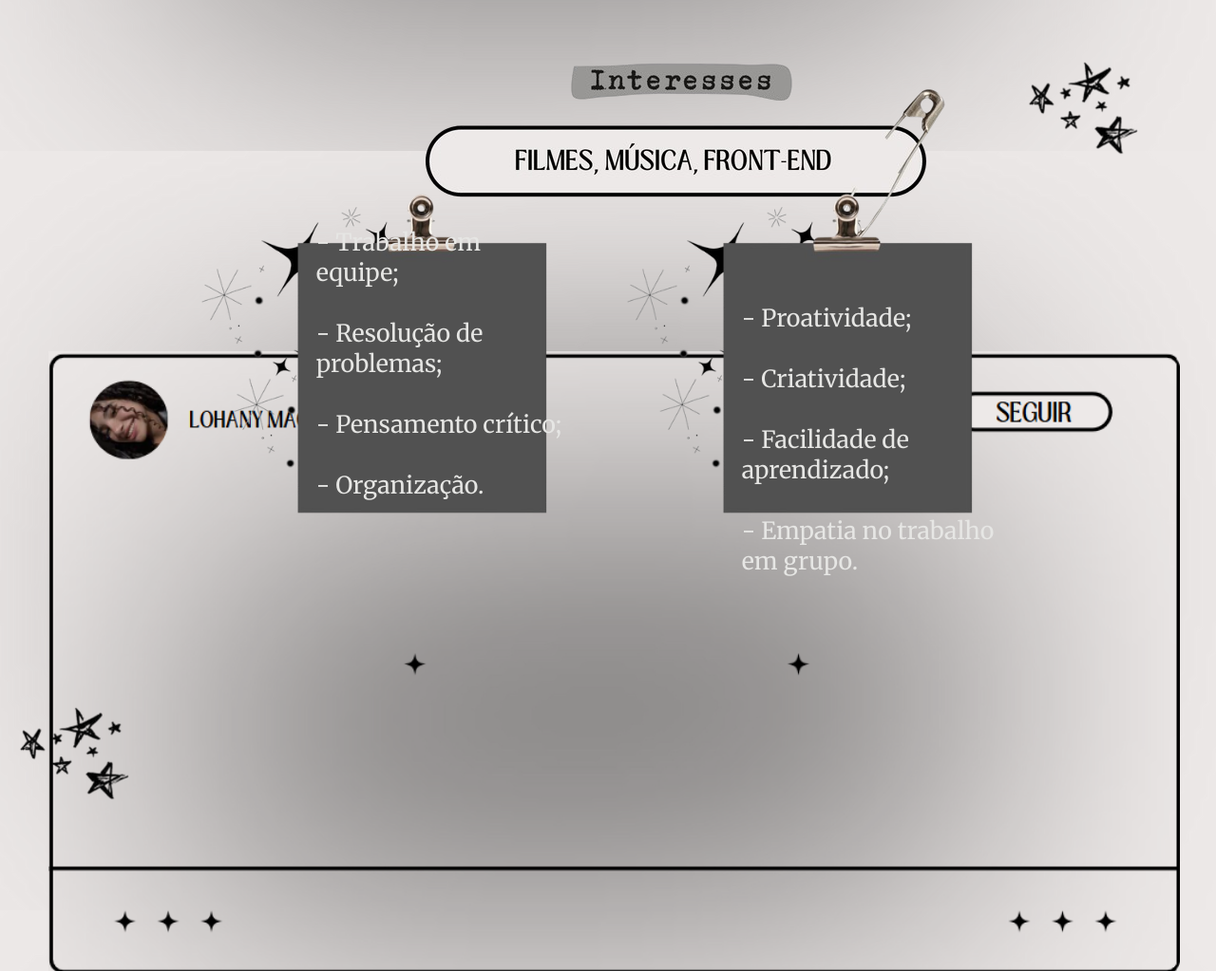
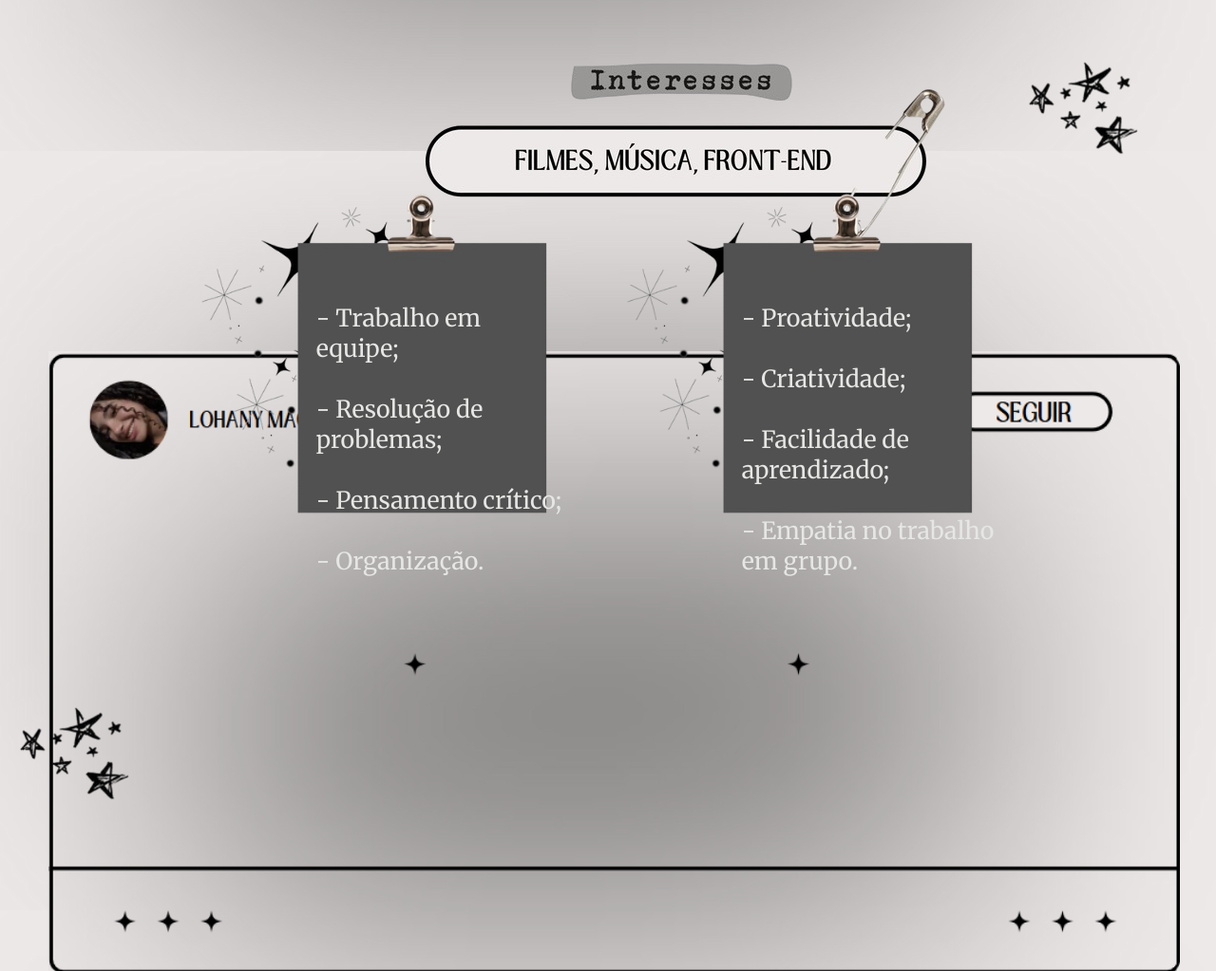
Before and after one commit to Lohanyy17/Portfolio, a Flask app: page / in a window 1280 px wide; the page is wider, and only the part inside the window is pictured. Shown: the part 3041-4064 px from the top of that part at 95% size. Run offline with Flask 3, Linux system fonts and the light colour scheme.

Commit message:
Update style.css

```diff
--- a/static/styles/style.css
+++ b/static/styles/style.css
@@ -305,7 +305,7 @@ body {
     color: #e6e6e4 ;
     font-size: 25px;
     position: absolute;
-    top: 410%;
+    top: 420%;
     left: 26%;
 }
 
```
